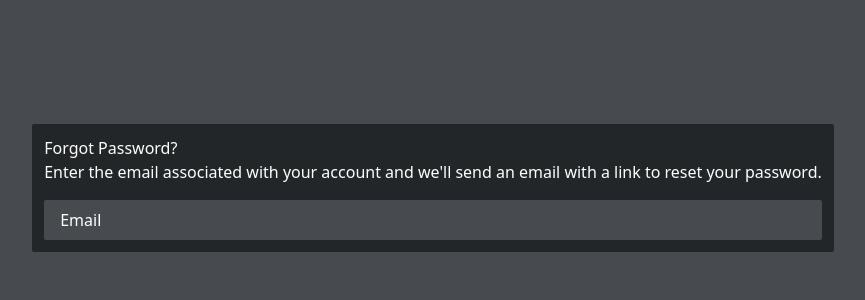
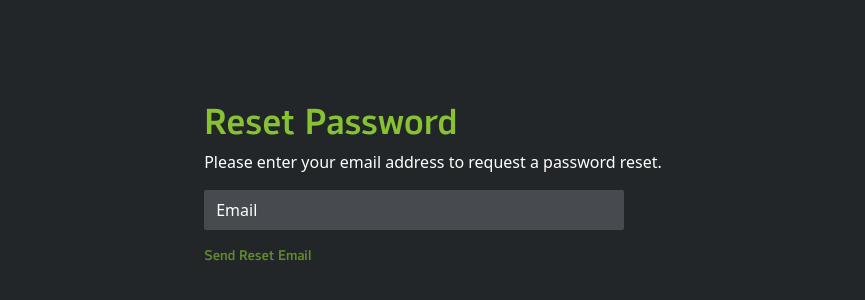
Before and after one commit to lavefayt/CodeGreen-BugBusters-elef, a React (Vite) app: page /forgot in a window 1280 px wide. Shown: the part 212-512 px from the top of the page, without its empty margins (207-1072 px from the left). Built offline with nearby package versions, Linux system fonts and the light colour scheme.

Commit message:
fpw no enter new pw

```diff
--- a/src/pages/Forgot.tsx
+++ b/src/pages/Forgot.tsx
@@ -8,11 +8,13 @@ const Forgot = () => {
     };
 
     return (
-        <div className="flex justify-center items-center bg-secondgrey bg-no-repeat sm:bg-top md:bg-right lg:bg-left h-screen">
+        <div className="flex justify-center items-center bg-hoverbutton bg-no-repeat sm:bg-top md:bg-right lg:bg-left h-screen">
 
-            <div className='bg-hoverbutton p-3 rounded-sm'>
-                <h3 className="font-skye-regular text-white">Forgot Password?</h3>
-                <h5 className="font-skye-regular text-white">Enter the email associated with your account and we'll send an email with a link to reset your password.</h5>
+            <div className='bg-hoverbutton p-5 rounded-sm w-'>
+                <div className='flex flex-col justify-center items-start font-syke-medium text-textgreen text-4xl gap-2'>
+                    <h1>Reset Password</h1>
+                </div>
+                <h5 className="font-skye-regular text-white mt-2">Please enter your email address to request a password reset.</h5>
 
 
                 <form className="space-y-2" onSubmit={handleSubmit}>
@@ -23,11 +25,15 @@ const Forgot = () => {
                 id="email"
                 value={email}
                 onChange={(e) => setEmail(e.target.value)}
-                className="bg-secondgrey mt-4 font-syke-regular w-full mt-1 px-4 py-2 focus:shadow-inner border-none focus:outline-none focus:ring-1 focus:ring-textgreen rounded-sm text-white placeholder-white"
+                className="bg-secondgrey mt-4 font-syke-regular w-11/12 px-3 py-2 focus:shadow-inner border-none focus:outline-none focus:ring-1 focus:ring-textgreen rounded-sm text-white placeholder-white"
                 placeholder="Email"
                 required/>
-              </div></form> </div>
-        </div>
+              </div></form>
+              <h1 className="mt-4 mb-2 text-buttongreen cursor-pointer font-syke-medium text-sm"
+                onClick={handleSubmit}
+                >Send Reset Email</h1>
+            </div>
+              </div>
     );
 }
 
```
